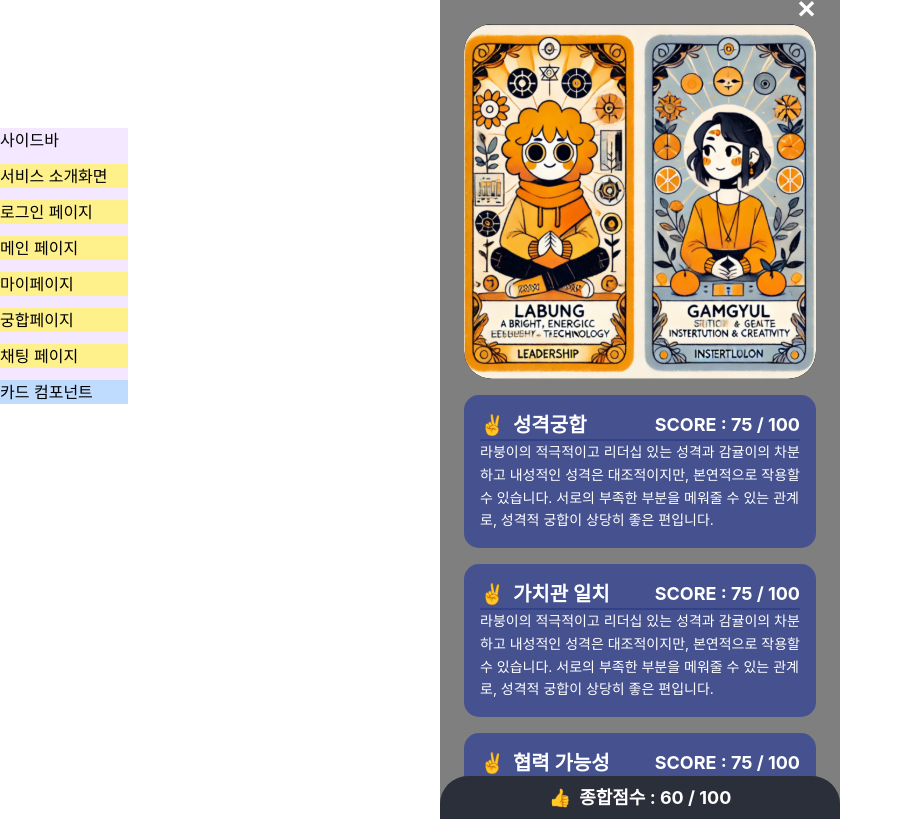
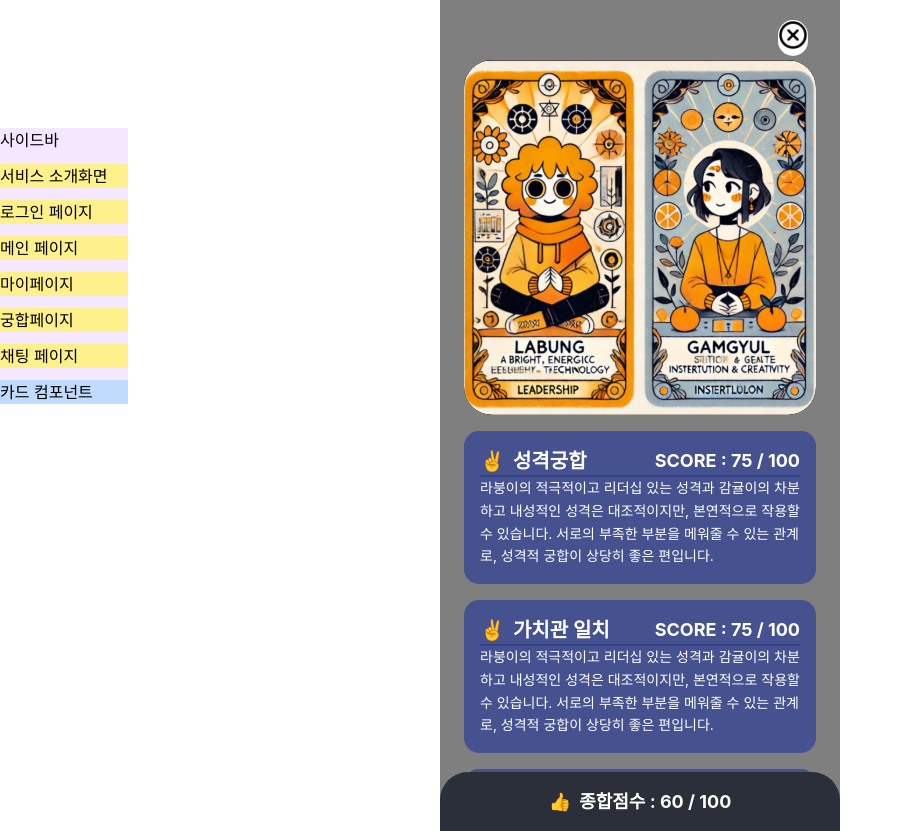
Before and after one commit to Surfurtone/Surfurtone_FrontEnd, a React (Create React App) app: page /page4 in a window 1280 px wide. Shown: the whole page, without its empty margins (0-903 px from the left). Built offline with nearby package versions, Linux system fonts and the light colour scheme; a web font is replaced by a local one.

Commit message:
궁합화면 수정

```diff
--- a/src/pages/Page1.js
+++ b/src/pages/Page1.js
@@ -20,7 +20,7 @@ const Page1 = () => {
             <div>오신 것을 환영합니다!</div>
           </div>
 
-          <div className="flex flex-col gap-7 flex-grow justify-center">
+          <div className="flex flex-col gap-7 px-5 flex-grow justify-center">
             <div className="text-lg font-semibold">
               회원님의 학교와 학번을 입력해주세요.
             </div>
--- a/src/pages/Page2.js
+++ b/src/pages/Page2.js
@@ -1,3 +1,4 @@
+// 메인페이지
 import React, { useState } from 'react'
 import { Link } from 'react-router-dom'
 import myPageIcon from '../assets/imgs/Page2/myPageIcon.png'
--- a/src/pages/Page4.js
+++ b/src/pages/Page4.js
@@ -2,6 +2,7 @@
 
 import React, { useState } from 'react'
 import Tarot from '../assets/imgs/Tarot.svg'
+import cancleIcon from '../assets/imgs/Page4/cancleIcon.png'
 
 const Page4 = () => {
   // 각 항목에 맞는 이모티콘 설정
@@ -17,17 +18,25 @@ const Page4 = () => {
 
   return (
     <div className="flex min-h-screen justify-center">
-      <div className="w-full max-w-[400px] backdrop-blur-md text-white bg-black bg-opacity-50 relative">
+      <div className="w-full max-w-[400px] backdrop-blur-md text-white bg-black bg-opacity-50">
         {/* X 버튼 */}
-        <button
-          className="absolute top-[-6px] right-6 text-2xl font-bold text-white"
-          onClick={closeModal}
-        >
-          ✕
-        </button>
+        <div className="mt-5 my-1 mx-8 flex justify-end ">
+          <div className="rounded-full bg-white">
+            <button
+              className="top-[-6px] right-6 text-2xl font-bold text-white"
+              onClick={closeModal}
+            >
+              <img
+                src={cancleIcon}
+                alt="cancleIcon"
+                className="w-[30px] h-[30px]"
+              />
+            </button>
+          </div>
+        </div>
 
         {/* 카드 이미지와 텍스트 영역 */}
-        <div className="px-6 py-6">
+        <div className="px-6">
           <div className="relative rounded-[28px] overflow-hidden bg-[#1B1F2E] flex justify-center items-center">
             <img
               src={Tarot}
@@ -36,7 +45,8 @@ const Page4 = () => {
               style={{ maxWidth: '100%', maxHeight: '100%' }}
             />
           </div>
-
+        </div>
+        <div className="px-6">
           {/* 성격궁합 등 4개의 평가 */}
           <div className="space-y-4 mt-4 max-h-[400px] overflow-y-scroll">
             {['성격궁합', '가치관 일치', '협력 가능성', '의사소통'].map(
@@ -64,7 +74,7 @@ const Page4 = () => {
         </div>
 
         {/* 하단 '종합점수' 부분 */}
-        <div className="px-6 py-2 bg-[#2B2F3A] rounded-t-[28px] text-center absolute bottom-0 w-full">
+        <div className="px-6 py-4 bg-[#2B2F3A] rounded-t-[28px] text-center absolute bottom-0 w-full">
           <div className="text-[18px] font-bold flex justify-center items-center">
             <span role="img" aria-label="icon" className="mr-2">
               👍
```
Also changed, not shown: src/assets/imgs/Page4/cancleIcon.png (added).
